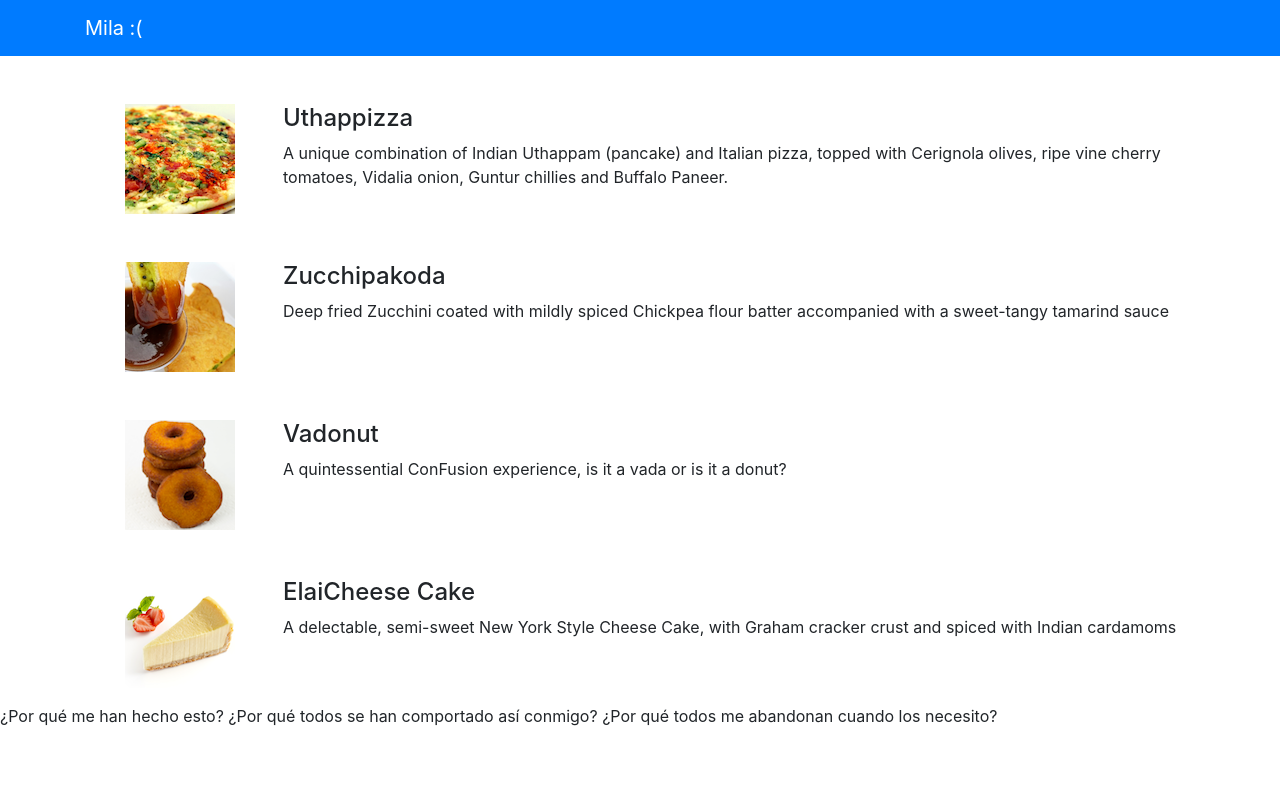
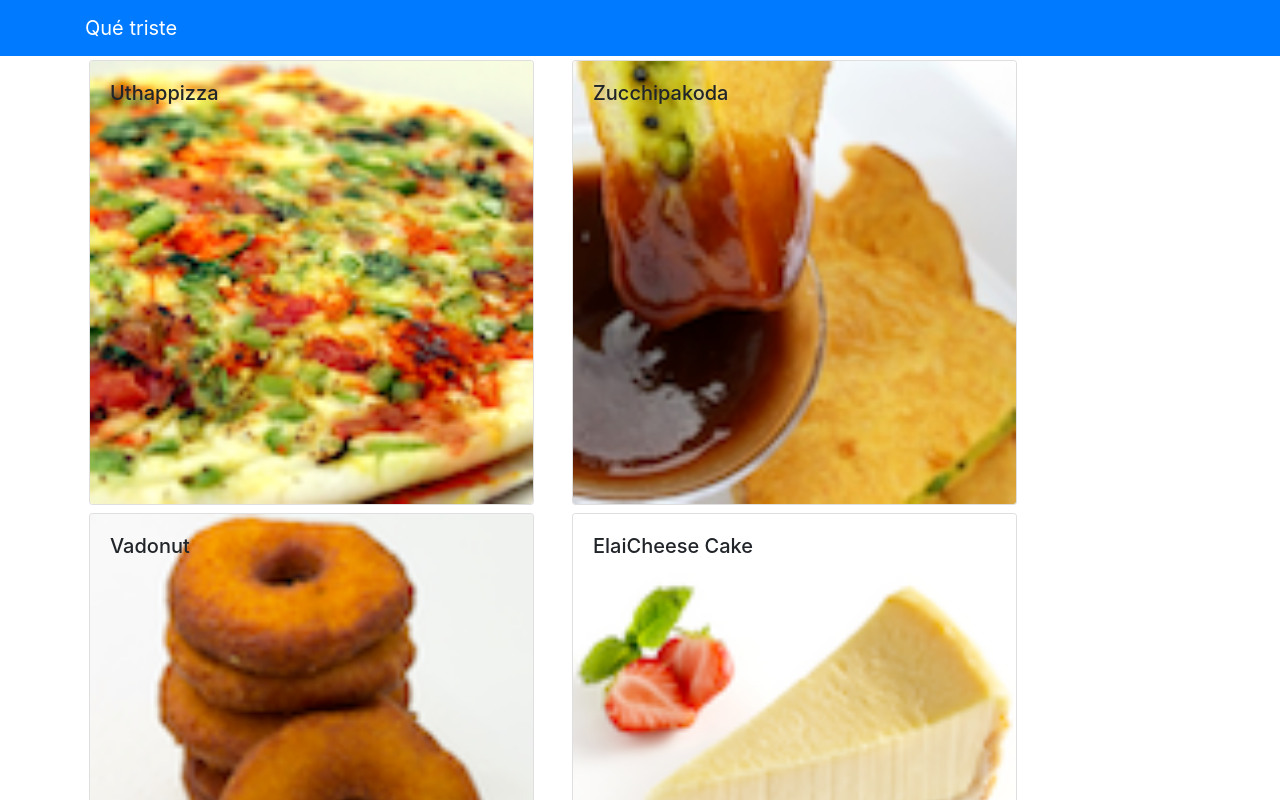
Before and after one commit to Gricardov/ReactApp, a React (Create React App) app: page / in a window 1280 px wide. Shown: the top 800 px of the page. Built offline with nearby package versions, Linux system fonts and the light colour scheme.

Commit message:
second serious commit xdd

```diff
--- a/src/App.js
+++ b/src/App.js
@@ -3,17 +3,30 @@
 import {Navbar, NavbarBrand} from 'reactstrap';
 import Menu from './components/MenuComponent';
 import './App.css';
+import {DISHES} from './shared/dishes';
 
 class App extends Component {
+
+	constructor(props){
+		super(props);
+
+		this.state={
+
+			dishes:DISHES
+
+		};
+
+	}
+
   render() {
     return (
       <div>
         <Navbar dark color="primary">
 		<div className="container">
-		<NavbarBrand href="/">Mila :(</NavbarBrand>
+		<NavbarBrand href="/">Qué triste</NavbarBrand>
 		</div>
 		</Navbar>
-		<Menu/>
+		<Menu dishes={this.state.dishes}/>
 		<div>
 	  ¿Por qué me han hecho esto? ¿Por qué todos se han comportado así conmigo? ¿Por qué todos me abandonan cuando los necesito?
 	  </div>
--- a/src/components/MenuComponent.js
+++ b/src/components/MenuComponent.js
@@ -1,5 +1,7 @@
 import React, {Component} from 'react';
 import {Media} from 'reactstrap';
+import {Card, CardImg, CardImgOverlay, CardText, CardBody, CardTitle} from 'reactstrap';
+
 class Menu extends Component {
 
 	constructor(props){
@@ -8,67 +10,56 @@
 
 		// Properties
 		this.state={
-			dishes:[
-
-			{
-                  id: 0,
-                  name:'Uthappizza',
-                  image: 'assets/images/uthappizza.png',
-                  category: 'mains',
-                  label:'Hot',
-                  price:'4.99',
-                  description:'A unique combination of Indian Uthappam (pancake) and Italian pizza, topped with Cerignola olives, ripe vine cherry tomatoes, Vidalia onion, Guntur chillies and Buffalo Paneer.'                        },
-               {
-                  id: 1,
-                  name:'Zucchipakoda',
-                  image: 'assets/images/zucchipakoda.png',
-                  category: 'appetizer',
-                  label:'',
-                  price:'1.99',
-                  description:'Deep fried Zucchini coated with mildly spiced Chickpea flour batter accompanied with a sweet-tangy tamarind sauce'                        },
-               {
-                  id: 2,
-                  name:'Vadonut',
-                  image: 'assets/images/vadonut.png',
-                  category: 'appetizer',
-                  label:'New',
-                  price:'1.99',
-                  description:'A quintessential ConFusion experience, is it a vada or is it a donut?'
-				  },
-				{
-                  id: 3,
-                  name:'ElaiCheese Cake',
-                  image: 'assets/images/elaicheesecake.png',
-                  category: 'dessert',
-                  label:'',
-                  price:'2.99',
-                  description:'A delectable, semi-sweet New York Style Cheese Cake, with Graham cracker crust and spiced with Indian cardamoms'
-				  }
-
-			]
-
+			selectedDish:null
 
 		}
 	}
 
+	onDishSelect(dish){
+
+this.setState({selectedDish:dish});
+
+	}
+
+renderDish(dish){
+
+if (dish!=null){
+return (
+<Card>
+<CardImg width="100%" src={dish.image} alt={dish.name}/>
+<CardBody>
+<CardTitle>{dish.name}</CardTitle>
+<CardText>{dish.description}</CardText>
+</CardBody>
+
+</Card>
+)
+} else {
+
+return (<div></div>)
+
+}
+
+}
+
 	render(){
 
-		const menu=this.state.dishes.map((dish)=>{
+		const menu=this.props.dishes.map((dish)=>{
 			// For every dish, I'm going to return a layout for the dish
 			return (
 
 			// key is used to identify each item uniquely
-			<div key={dish.id} className="col-12 mt-5">
-				<Media tag="li">
-					<Media left middle>
-						<Media object src={dish.image} alt={dish.name}/>
-					</Media>
-					<Media body className="ml-5">
-						<Media heading>{dish.name}
-						</Media>
-						<p>{dish.description}</p>
-					</Media>
-				</Media>
+			<div key={dish.id} className="col-12 col-md-5 m-1">
+				<Card onClick={
+
+					()=>this.onDishSelect(dish)
+
+				}>
+					<CardImg width="100%" src={dish.image} alt={dish.name}/>
+					<CardImgOverlay>
+						<CardTitle>{dish.name}</CardTitle>
+					</CardImgOverlay>
+				</Card>
 			</div>
 
 			);
@@ -80,9 +71,10 @@
 
 			<div className="container">
 				<div className="row">
-					<Media list>
 						{menu}
-					</Media>
+				</div>
+				<div className="row">
+				{this.renderDish(this.state.selectedDish)}
 				</div>
 			</div>
 
--- /dev/null
+++ b/src/shared/dishes.js
@@ -0,0 +1,186 @@
+export const DISHES =
+    [
+        {
+        id: 0,
+        name:'Uthappizza',
+        image: 'assets/images/uthappizza.png',
+        category: 'mains',
+        label:'Hot',
+        price:'4.99',
+        description:'A unique combination of Indian Uthappam (pancake) and Italian pizza, topped with Cerignola olives, ripe vine cherry tomatoes, Vidalia onion, Guntur chillies and Buffalo Paneer.',
+        comments: [
+            {
+            id: 0,
+            rating: 5,
+            comment: "Imagine all the eatables, living in conFusion!",
+            author: "John Lemon",
+            date: "2012-10-16T17:57:28.556094Z"
+            },
+            {
+            id: 1,
+            rating: 4,
+            comment: "Sends anyone to heaven, I wish I could get my mother-in-law to eat it!",
+            author: "Paul McVites",
+            date: "2014-09-05T17:57:28.556094Z"
+            },
+            {
+            id: 2,
+            rating: 3,
+            comment: "Eat it, just eat it!",
+            author: "Michael Jaikishan",
+            date: "2015-02-13T17:57:28.556094Z"
+            },
+            {
+            id: 3,
+            rating: 4,
+            comment: "Ultimate, Reaching for the stars!",
+            author: "Ringo Starry",
+            date: "2013-12-02T17:57:28.556094Z"
+            },
+            {
+            id: 4,
+            rating: 2,
+            comment: "It's your birthday, we're gonna party!",
+            author: "25 Cent",
+            date: "2011-12-02T17:57:28.556094Z"
+            }
+        ]                        },
+        {
+        id: 1,
+        name:'Zucchipakoda',
+        image: 'assets/images/zucchipakoda.png',
+        category: 'appetizer',
+        label:'',
+        price:'1.99',
+        description:'Deep fried Zucchini coated with mildly spiced Chickpea flour batter accompanied with a sweet-tangy tamarind sauce',
+        comments: [
+            {
+            id: 0,
+            rating: 5,
+            comment: "Imagine all the eatables, living in conFusion!",
+            author: "John Lemon",
+            date: "2012-10-16T17:57:28.556094Z"
+            },
+            {
+            id: 1,
+            rating: 4,
+            comment: "Sends anyone to heaven, I wish I could get my mother-in-law to eat it!",
+            author: "Paul McVites",
+            date: "2014-09-05T17:57:28.556094Z"
+            },
+            {
+            id: 2,
+            rating: 3,
+            comment: "Eat it, just eat it!",
+            author: "Michael Jaikishan",
+            date: "2015-02-13T17:57:28.556094Z"
+            },
+            {
+            id: 3,
+            rating: 4,
+            comment: "Ultimate, Reaching for the stars!",
+            author: "Ringo Starry",
+            date: "2013-12-02T17:57:28.556094Z"
+            },
+            {
+            id: 4,
+            rating: 2,
+            comment: "It's your birthday, we're gonna party!",
+            author: "25 Cent",
+            date: "2011-12-02T17:57:28.556094Z"
+            }
+        ]
+        },
+        {
+        id: 2,
+        name:'Vadonut',
+        image: 'assets/images/vadonut.png',
+        category: 'appetizer',
+        label:'New',
+        price:'1.99',
+        description:'A quintessential ConFusion experience, is it a vada or is it a donut?',
+        comments: [
+            {
+            id: 0,
+            rating: 5,
+            comment: "Imagine all the eatables, living in conFusion!",
+            author: "John Lemon",
+            date: "2012-10-16T17:57:28.556094Z"
+            },
+            {
+            id: 1,
+            rating: 4,
+            comment: "Sends anyone to heaven, I wish I could get my mother-in-law to eat it!",
+            author: "Paul McVites",
+            date: "2014-09-05T17:57:28.556094Z"
+            },
+            {
+            id: 2,
+            rating: 3,
+            comment: "Eat it, just eat it!",
+            author: "Michael Jaikishan",
+            date: "2015-02-13T17:57:28.556094Z"
+            },
+            {
+            id: 3,
+            rating: 4,
+            comment: "Ultimate, Reaching for the stars!",
+            author: "Ringo Starry",
+            date: "2013-12-02T17:57:28.556094Z"
+            },
+            {
+            id: 4,
+            rating: 2,
+            comment: "It's your birthday, we're gonna party!",
+            author: "25 Cent",
+            date: "2011-12-02T17:57:28.556094Z"
+            }
+        ]
+        },
+        {
+        id: 3,
+        name:'ElaiCheese Cake',
+        image: 'assets/images/elaicheesecake.png',
+        category: 'dessert',
+        label:'',
+        price:'2.99',
+        description:'A delectable, semi-sweet New York Style Cheese Cake, with Graham cracker crust and spiced with Indian cardamoms',
+        comments: [
+            {
+            id: 0,
+            rating: 5,
+            comment: "Imagine all the eatables, living in conFusion!",
+            author: "John Lemon",
+            date: "2012-10-16T17:57:28.556094Z"
+            },
+            {
+            id: 1,
+            rating: 4,
+            comment: "Sends anyone to heaven, I wish I could get my mother-in-law to eat it!",
+            author: "Paul McVites",
+            date: "2014-09-05T17:57:28.556094Z"
+            },
+            {
+            id: 2,
+            rating: 3,
+            comment: "Eat it, just eat it!",
+            author: "Michael Jaikishan",
+            date: "2015-02-13T17:57:28.556094Z"
+            },
+            {
+            id: 3,
+            rating: 4,
+            comment: "Ultimate, Reaching for the stars!",
+            author: "Ringo Starry",
+            date: "2013-12-02T17:57:28.556094Z"
+            },
+            {
+            id: 4,
+            rating: 2,
+            comment: "It's your birthday, we're gonna party!",
+            author: "25 Cent",
+            date: "2011-12-02T17:57:28.556094Z"
+            }
+        ]
+        }
+    ];
```
